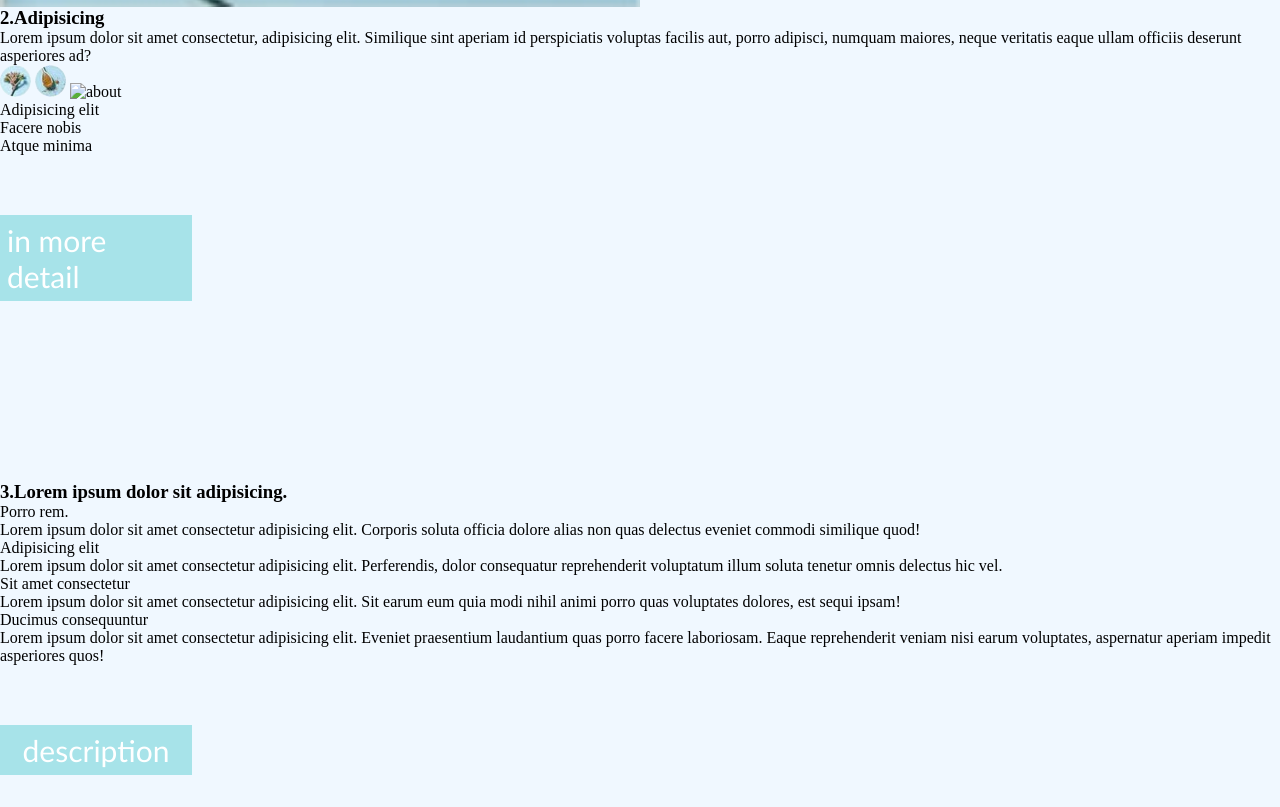
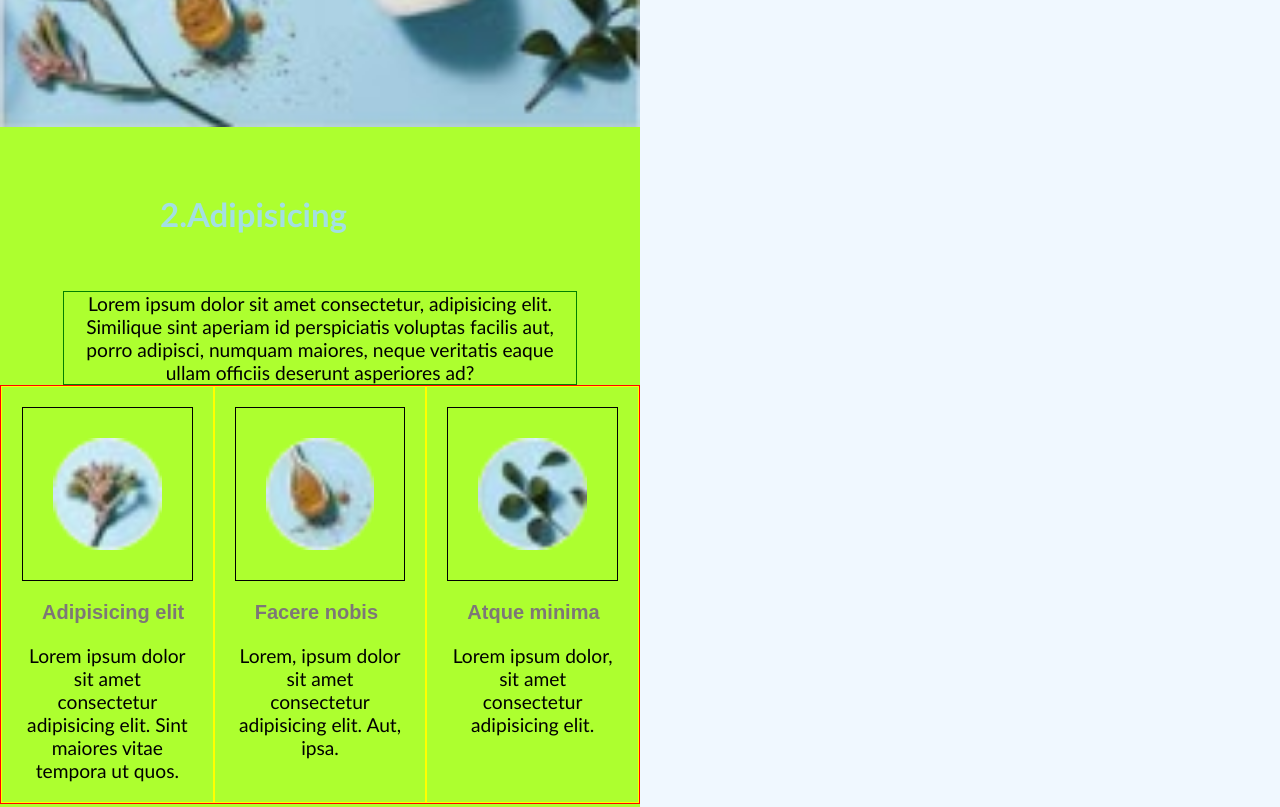
Before and after one commit to Aidas415/cream, a website: page index.html in a window 1280 px wide. Shown: the part 2180-2987 px from the top of the page. Drawn offline with Linux system fonts and the light colour scheme.

Commit message:
Almost two columns

```diff
--- a/css/main.css
+++ b/css/main.css
@@ -2,7 +2,7 @@
 
 body,
 body * {
-    box-sizing: border-box;
+    box-sizing: content-box;
     margin: 0;
     padding: 0;
 }
@@ -16,10 +16,6 @@ body * {
     background-color: aliceblue;
 }
 
-.fon {
-    background-color: rgb(220, 190, 150);
-}
-
 .first-column {
     display: flex;
     flex-direction: column;
@@ -29,18 +25,13 @@ body * {
     background-color:antiquewhite
 }
 
-.right-column {
-    display: flex;
-    flex-direction: column;
-}
-
 .main-title {
     display: flex;
     flex-wrap: wrap;
     text-align: center;
     width: 50%;
     margin-top: 60px;
-    margin-bottom: 100px;
+    margin-bottom: 50px;
     font-family:'Gill Sans', 'Gill Sans MT', Calibri, 'Trebuchet MS', sans-serif;
     font-size: 33px;
     padding: 7px;
@@ -52,21 +43,21 @@ body * {
     font-family: Arial, Helvetica, sans-serif;
     color: rgb(125, 119, 119);
     font-weight: 600;
-    text-align: justify;
-    justify-content: ;
+    justify-content: center;
     font-size: 20px;
     text-align: center;
-    width: 100%;
-    padding: 60px;
+    width: 50%;
+    padding: 20px;
  }
 
 .description-row {
     display: flex;
-    margin-bottom: 100px;
+    margin-top: 190px;
+    margin-bottom: 110px;
 }
 
 .btn {
-    width: 15%;
+    width: 250px;
     display: flex;
     font-family: 'Gill Sans', 'Gill Sans MT', Calibri, 'Trebuchet MS', sans-serif;
     margin-bottom: 60px;
@@ -83,10 +74,12 @@ body * {
     display: flex;
     flex-direction: column;
     align-items: center;
+    text-align: justify;
+    justify-content: center;
     width: 180px;
-    height: 250px;
+    height: 300px;
     margin-top: 30px;
-    margin-bottom: 50px;
+    margin-bottom: 20px;
 }
 .icon {
     font-size: 120px;
@@ -100,6 +93,58 @@ body * {
     width: 50%;
 }
 
-.second-column {
+.right-column {
+    display: flex;
+    flex-direction: column;
+    align-items: center;
+    width: 50%;
+    float: right;
+    background-color: greenyellow;
+}
+
+.item {
+    display: flex;
+    width: 80%;
+    text-align: center;
+    font-family:'Gill Sans', 'Gill Sans MT', Calibri, 'Trebuchet MS', sans-serif;
+    font-size: larger;
+    border: 1px solid green;
 
 }
+
+.mini-images {
+    display: flex;
+    justify-content: space-around;
+    border: 1px solid red;
+}
+
+.trio {
+    display: flex;
+    flex-direction: column;
+    width: 33%;
+    padding: 20px;
+    border: 1px solid yellow;
+}
+.photo {
+    padding: 30px;
+    border: 1px solid black;
+}
+
+.about-it {
+    display: flex;
+    width: 100%;
+    text-align: center;
+    font-family: 'Gill Sans', 'Gill Sans MT', Calibri, 'Trebuchet MS', sans-serif;
+    font-size: larger;
+}
+
+.title-2 {
+    display: flex;
+    text-align: center;
+    font-family: Arial, Helvetica, sans-serif;
+    color: rgb(125, 119, 119);
+    font-weight: 600;
+    font-size: 20px;
+    width: 100%;
+    padding: 20px;
+}
--- a/index.html
+++ b/index.html
@@ -84,27 +84,27 @@
             </div>
             <a class="btn" href="#">description</a>
         </div>
-        <div class="container second-column">
+        <div class="container">
             <img class="main-image" src="images\first-image.webp" alt="collection">
             <div class="right-column">
-                <h3>2.Adipisicing</h3>
-                <p>Lorem ipsum dolor sit amet consectetur, adipisicing elit. Similique  sint aperiam id perspiciatis voluptas facilis aut, porro adipisci, numquam   maiores, neque veritatis eaque ullam officiis deserunt asperiores ad?</p>
+                <h1 class="main-title">2.Adipisicing</h1>
+                <p class="item">Lorem ipsum dolor sit amet consectetur, adipisicing elit. Similique  sint aperiam id perspiciatis voluptas facilis aut, porro adipisci, numquam   maiores, neque veritatis eaque ullam officiis deserunt asperiores ad?</p>
                 <div class="mini-images">
-                    <img src="images/1-first-image.webp" alt="about">
-                    <img src="images/2-first-image.webp" alt="about">
-                    <img src="images/3-first-image.webp" alt="about">
-                </div>
-                <div>
-                    <p>Adipisicing elit</p>
-                    <p></p>
-                </div>
-                <div>
-                    <p>Facere nobis</p>
-                    <p></p>
-                </div>
-                <div>
-                    <p>Atque minima</p>
-                    <p></p>
+                    <div class="trio">
+                        <img class="photo" src="images/1-first-image.webp" alt="about">
+                        <p class="title-2">Adipisicing elit</p>
+                        <p class="about-it">Lorem ipsum dolor sit amet consectetur adipisicing elit. Sint maiores vitae tempora ut quos.</p>
+                    </div>
+                    <div class="trio">
+                        <img class="photo" src="images/2-first-image.webp" alt="about">
+                        <p class="title-2">Facere nobis</p>
+                        <p class="about-it">Lorem, ipsum dolor sit amet consectetur adipisicing elit. Aut, ipsa.</p>
+                    </div>
+                    <div class="trio">
+                        <img class="photo" src="images/3-first-image.webp" alt="about">
+                        <p class="title-2">Atque minima</p>
+                        <p class="about-it">Lorem ipsum dolor, sit amet consectetur adipisicing elit.</p>
+                    </div>
                 </div>
                 <a class="btn" href="#">in more detail</a>
             </div>
```
Also changed, not shown: images/3-first-image.webp (renamed from images/3first-image.webp).
